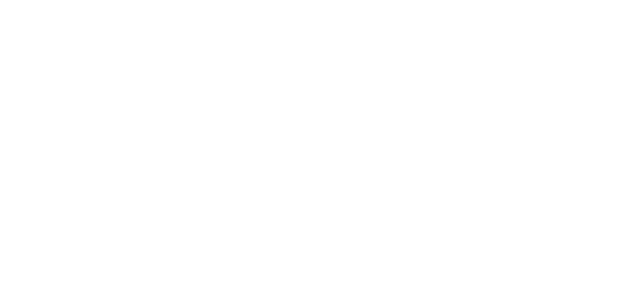
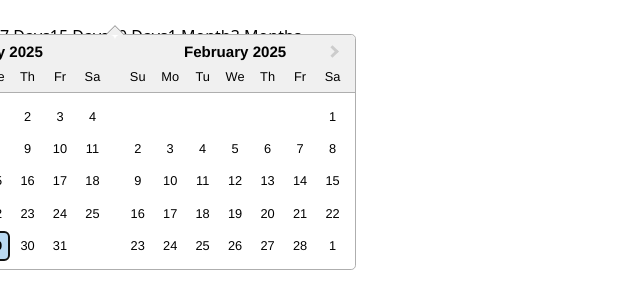
Before and after one commit to PromzzyKoncepts/DATEPICKER-QACETECH, a Next.js app: page / in a window 1280 px wide. Shown: the top 308 px of the page, without its empty margins (0-640 px from the left). Built offline with nearby package versions, Linux system fonts and the light colour scheme.

Commit message:
add date picker component

```diff
--- a/app/page.js
+++ b/app/page.js
@@ -25,7 +25,27 @@
   };
   return (
     <div className="">
-
+      <div className="">
+        <DatePicker
+          selectsRange
+          selected={startDate}
+          startDate={startDate}
+          endDate={endDate}
+          onChange={handleChange}
+          monthsShown={2}
+          shouldCloseOnSelect={false}
+          onClickOutside={() => setOpen(false)}
+          open={open}
+          onInputClick={() => setOpen(true)}
+        />
+      </div>
+      <div className="">
+        <button onClick={() => setPresetRange(7)} className="">7 Days</button>
+        <button onClick={() => setPresetRange(15)} className="">15 Days</button>
+        <button onClick={() => setPresetRange(30)} className="">30 Days</button>
+        <button onClick={() => setPresetRange(31)} className="">1 Month</button>
+        <button onClick={() => setPresetRange(90)} className="">3 Months</button>
+      </div>
     </div>
   );
 }
```
